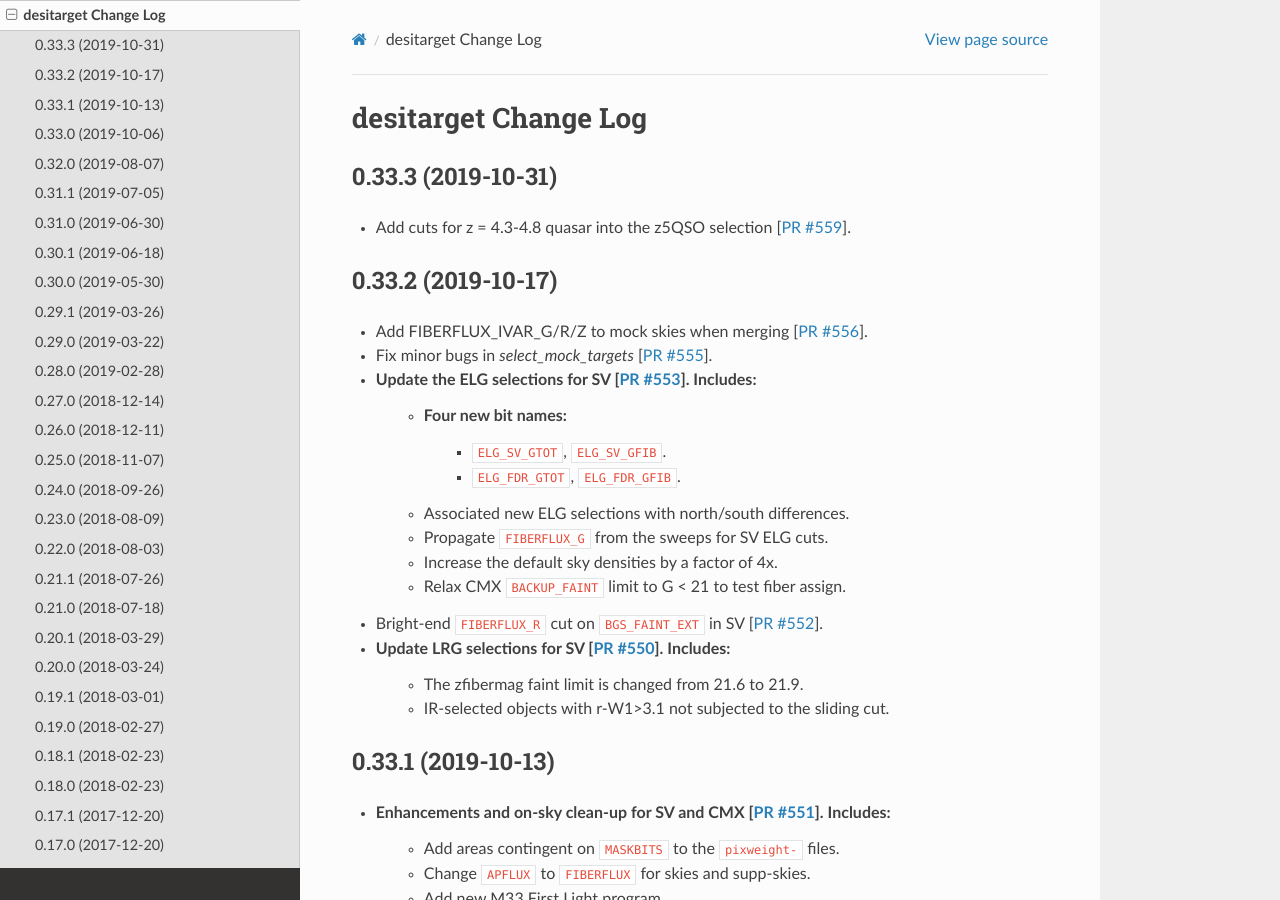
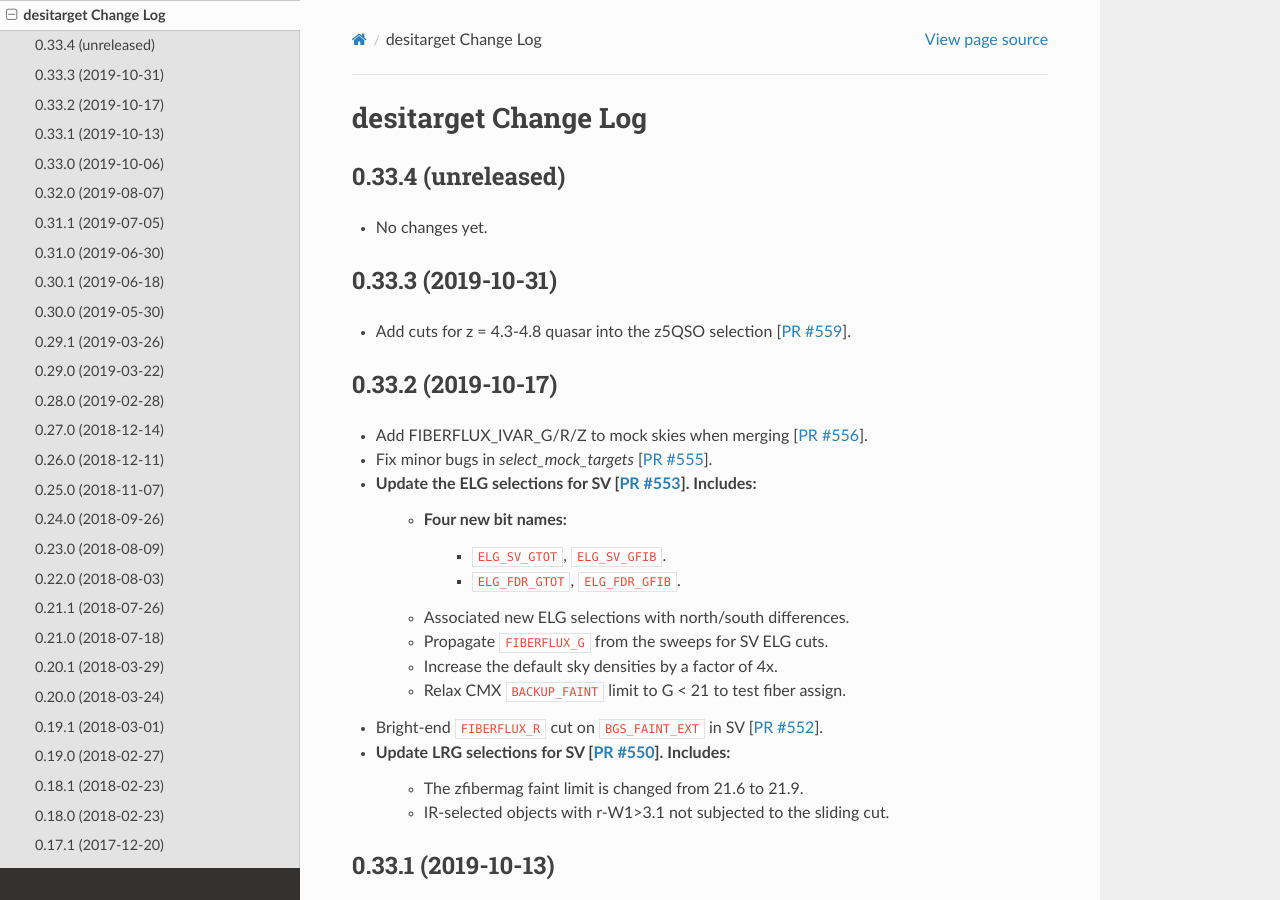
Before and after one commit to desihub/desitarget, a Sphinx documentation site: the page built from doc/changes.rst, in a window 1280 px wide and 900 px high. Built offline with Sphinx 7.4.7 and the Read the Docs theme 2.0.0, drawn with Linux system fonts in a browser that asks for light colours.

Commit message:
bump version after tag

```diff
--- a/doc/changes.rst
+++ b/doc/changes.rst
@@ -1,6 +1,11 @@
 =====================
 desitarget Change Log
 =====================
+
+0.33.4 (unreleased)
+-------------------
+
+* No changes yet.
 
 0.33.3 (2019-10-31)
 -------------------
--- a/py/desitarget/_version.py
+++ b/py/desitarget/_version.py
@@ -1 +1 @@
-__version__ = '0.33.3'
+__version__ = '0.33.3.dev3585'
```
